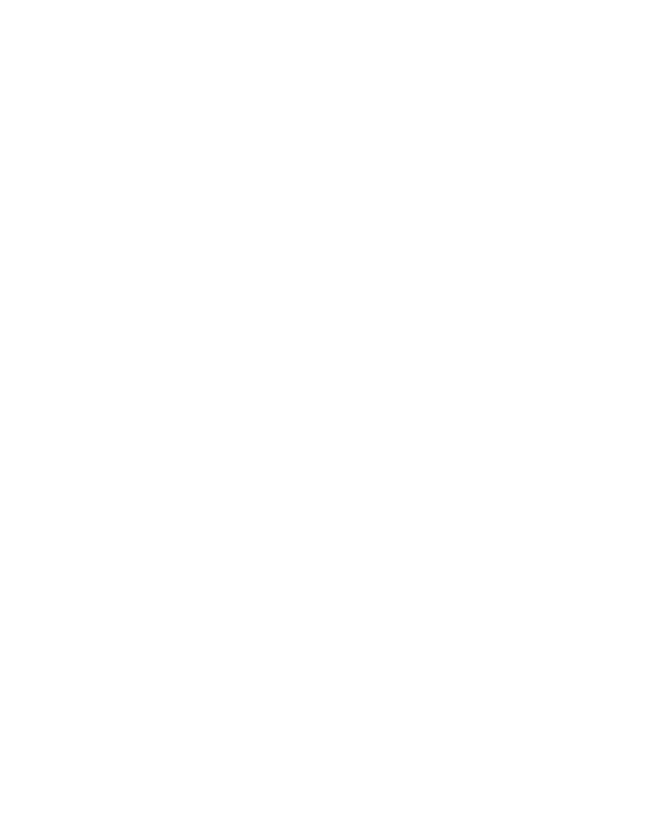
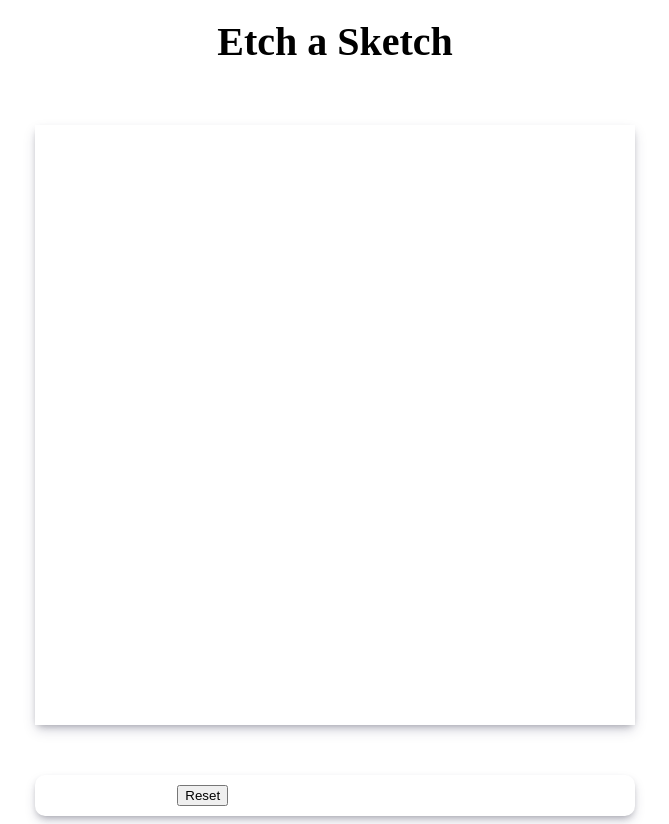
Before and after one commit to teguz2000/Etch-a-Sketch, a plain HTML site: page index.html in a window 1280 px wide. Shown: the whole page, without its empty margins (305-974 px from the left). Before the commit the page ends 800 px from the top, so only its background shows below. Drawn offline with Linux system fonts and the light colour scheme.

Commit message:
Created UI

```diff
--- a/css/style.css
+++ b/css/style.css
@@ -0,0 +1,51 @@
+body {
+    display: flex;
+}
+
+.content {
+    display: flex;
+    flex-direction: column;
+    gap: 50px;
+    max-width: 600px;
+    margin-left: auto;
+    margin-right: auto;
+}
+
+.title {
+    flex: 1;
+    font-size: 40px;
+    font-weight: 700;
+    text-align: center;
+    padding: 10px;
+}
+
+.menu {
+    display: flex;
+    flex-direction: row;
+    flex: 1;
+    box-shadow: rgba(50, 50, 93, 0.25) 0px 6px 12px -2px, rgba(0, 0, 0, 0.3) 0px 3px 7px -3px;
+    border-radius: 10px;
+    justify-content: space-around;
+    padding: 10px;
+}
+
+.menu ul {
+    list-style-type: none;
+    display: flex;
+    gap: 10px;
+    margin: 0;
+    padding: 0;
+}
+
+.container {
+    display: flex;
+    flex-wrap: wrap;
+    width: 600px;
+    height: 600px;
+    box-shadow: rgba(50, 50, 93, 0.25) 0px 6px 12px -2px, rgba(0, 0, 0, 0.3) 0px 3px 7px -3px;
+}
+
+.cell {
+    flex: 1;
+    background-color: white;
+}
--- a/index.html
+++ b/index.html
@@ -7,7 +7,14 @@
     <link rel="stylesheet" href="./css/style.css">
 </head>
 <body>
-
+    <div class="content">
+        <div class="title">Etch a Sketch</div>
+        <div class="container"></div>
+        <div class="menu">
+            <button class="resetButton">Reset</button>
+            <ul class="colorList"></ul>
+        </div>
+    </div>
     <script src="./javascript/script.js" defer></script>
 </body>
 </html>
```
